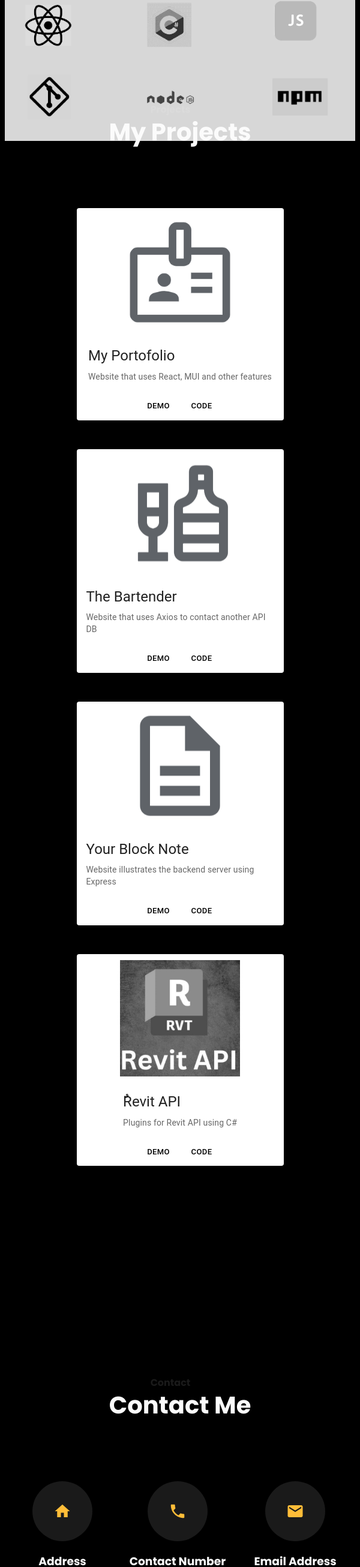
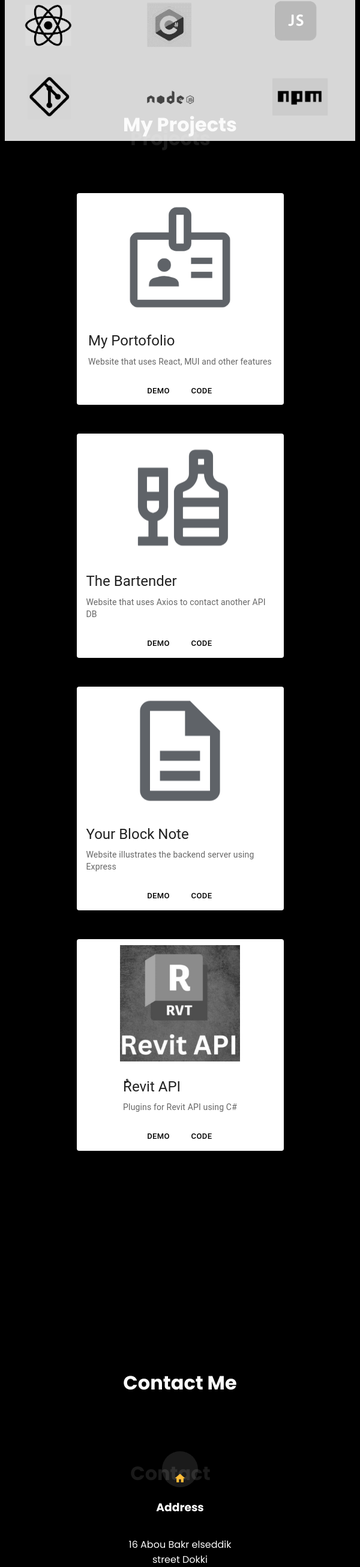
Before and after one commit to KIsaac85/kisaac85.github.io, a React (Vite) app: page / in a window 600 px wide. Shown: the part 3763-6376 px from the top of the page at 60% size. Built offline with nearby package versions, Linux system fonts and the light colour scheme.

Commit message:
add style to contact

```diff
--- a/src/ContactMe.jsx
+++ b/src/ContactMe.jsx
@@ -75,13 +75,13 @@ function ContactMe() {
         <section id="contact-section" className="main-animate main-animate-range-40">
             <div className="main-flex-column main-whole-width main-relative-position">
             <div className="main-bottom-space">
-              <h1 className="resume-middle main-title-shadow">Contact</h1>
-              <h2 className="resume-middle main-title main-font-title">Contact Me</h2>
+              <h1 className="resume-middle main-title-shadow skills-title-shadow-mob">Contact</h1>
+              <h2 className="resume-middle main-title main-font-title main-font-title-mob">Contact Me</h2>
               </div>
-            <div id="contact-icons-container" className="main-flex-row">
-            <div className="contact-icon-container main-flex-column">
+            <div id="contact-icons-container" className={width>600?"main-flex-row":"main-flex-column contact-center-icons-mob"}>
+            <div className="contact-icon-container  main-flex-column">
               <div className="contact-image-container contact-text-centered">
-                <HomeIcon className="contact-image-icon" sx={{fontSize:30}}/>
+                <HomeIcon className="contact-image-icon" sx={width>600?{fontSize:30}:{fontSize:20}}/>
               </div>
               <h3 >Address</h3>
               <p className="contact-text-centered">16 Abou Bakr elseddik street Dokki</p>
@@ -90,7 +90,7 @@ function ContactMe() {
 
             <div className="contact-icon-container main-flex-column">
               <div className="contact-image-container contact-text-centered">
-              <LocalPhoneIcon className="contact-image-icon" sx={{fontSize:30}}/>
+              <LocalPhoneIcon className="contact-image-icon" sx={width>600?{fontSize:30}:{fontSize:20 }}/>
               </div>
               <h3 >Contact Number</h3>
               <p><a href="tel://+201224033791">+201224033791</a></p>
@@ -98,7 +98,7 @@ function ContactMe() {
 
             <div className="contact-icon-container main-flex-column">
               <div className="contact-image-container contact-text-centered">
-              <EmailIcon className="contact-image-icon" sx={{fontSize:30}}/>
+              <EmailIcon className="contact-image-icon" sx={width>600?{fontSize:30}:{fontSize:20}}/>
               </div>
               <h3>Email Address</h3>
               <p><a href="mailto:info@yoursite.com">karim_isaac@hotmail.com</a></p>
--- a/src/Projects.jsx
+++ b/src/Projects.jsx
@@ -24,8 +24,8 @@ function Projects() {
 	return(
 		<section id="projects-section" className="main-animate main-animate-range-25">
 		<div className="main-flex-column main-whole-width main-relative-position main-bottom-space">
-              <h1 className="resume-middle main-title-shadow">Projects</h1>
-              <h2 className="resume-middle main-title main-font-title">My Projects</h2>
+              <h1 className="resume-middle main-title-shadow skills-title-shadow-mob">Projects</h1>
+              <h2 className="resume-middle main-title main-font-title main-font-title-mob">My Projects</h2>
 		</div>
 
 			{projectsData.map(cards)}
--- a/src/css/Style ContactMe.css
+++ b/src/css/Style ContactMe.css
@@ -7,8 +7,6 @@
     border-radius: 50px;
     width:100px;
     height:100px;
-
-
 }
 
 #contact-icons-container{
@@ -27,6 +25,7 @@
 
 .contact-text-centered{
     text-align: center;
+
 }
 
 #contact-img-Form-container{
@@ -47,11 +46,23 @@ img#contact-image{
         height:2rem;
         width:40rem;
     }
+    .contact-image-container{
+        background-color: var(--greyContainer);
+        border-radius: 50px;
+        width:100px;
+        height:100px;
+    }
 }
 @media (max-width: 600px) {
     .contact-form-group > input, textarea{
         width:15rem;
         height:2rem;
+    }
+    .contact-image-container{
+        background-color: var(--greyContainer);
+        border-radius: 30px;
+        width:60px;
+        height:60px;
     }
 }
 .contact-form-group > input, textarea{
@@ -64,3 +75,7 @@ img#contact-image{
 textarea{
     height:150px;
 }
+
+.contact-center-icons-mob{
+    align-items: center;
+}
--- a/src/css/Style Project Card.css
+++ b/src/css/Style Project Card.css
@@ -18,6 +18,7 @@
                 display:flex;
                 flex-direction:column;
                 align-items:center;
+                margin-top: 3rem;
         }
 }
 
```
